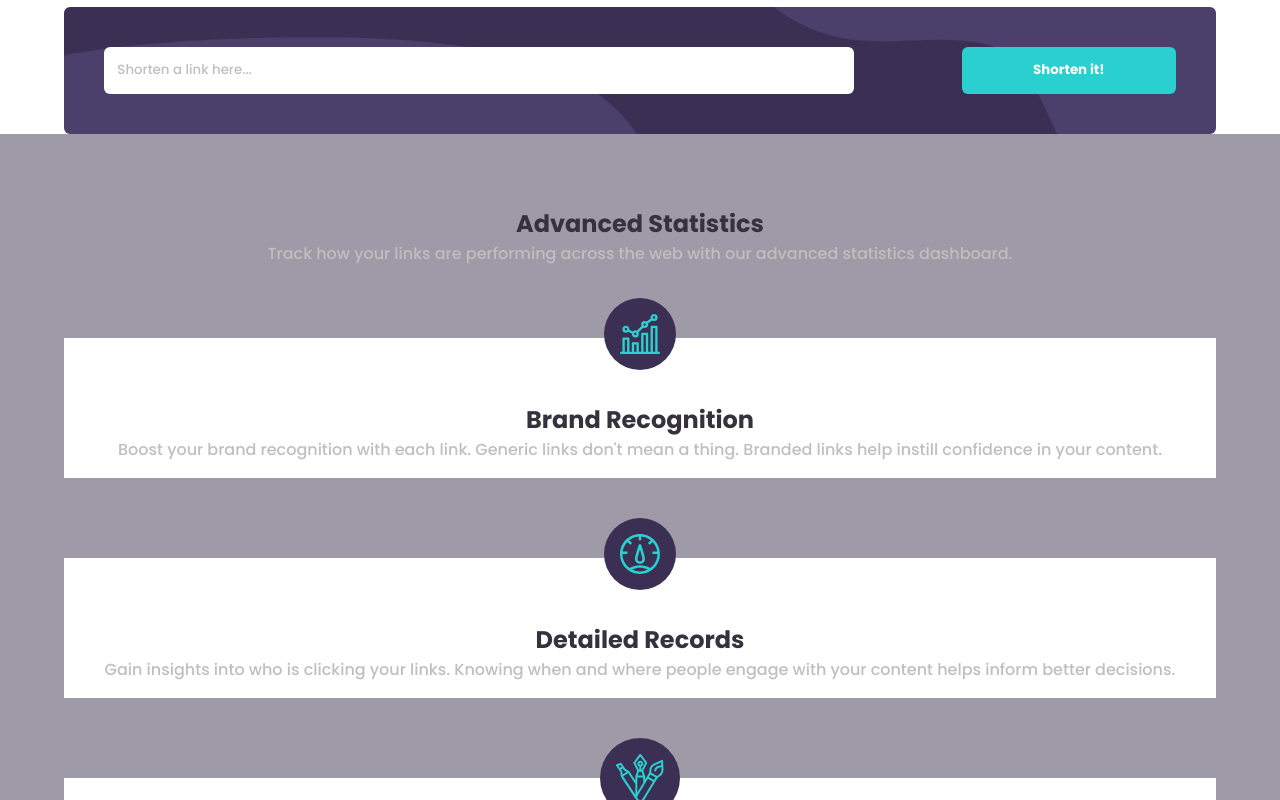
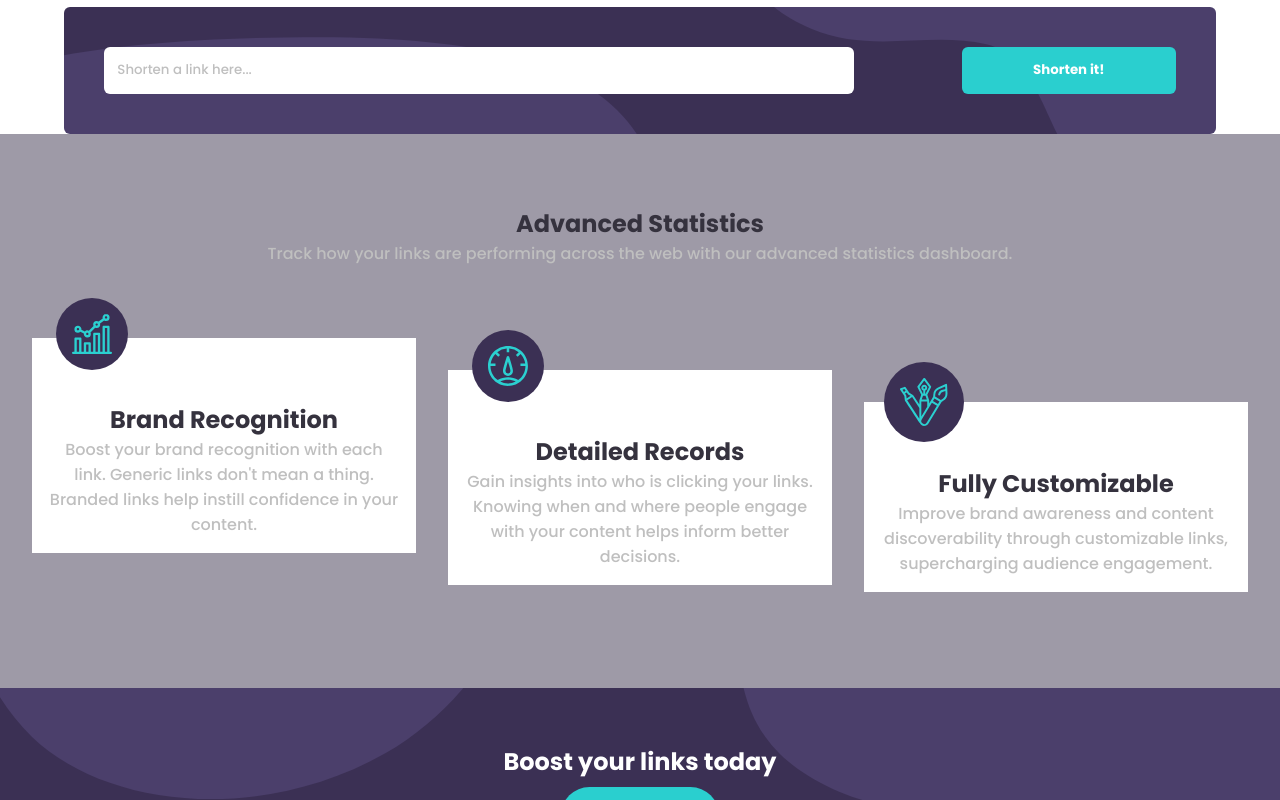
Before and after one commit to winstein27/url-shortener, a React (Vite) app: page / in a window 1280 px wide. Shown: the part 580-1380 px from the top of the page. Built offline with nearby package versions, Linux system fonts and the light colour scheme.

Commit message:
:sparkles: feat: responsive features section
Making features section responsive to different devices sizes

```diff
--- a/src/components/main/Features.module.scss
+++ b/src/components/main/Features.module.scss
@@ -1,7 +1,12 @@
+.container {
+  background-color: $features-background;
+  width: 100%;
+
   .features {
-  background-color: $features-background;
     text-align: center;
     padding-bottom: 2rem;
+    max-width: $max-width;
+    margin: auto;
 
     h2,
     p {
@@ -44,4 +49,31 @@
     .feature:last-of-type {
       margin-bottom: 0;
     }
+
+    @media (min-width: $mobile-size) {
+      .features-group {
+        display: flex;
+        justify-content: center;
+        align-items: flex-start;
+        padding-bottom: 4rem;
+
+        .feature {
+          width: 30%;
+          margin: 0 1rem;
+
+          .image {
+            left: 60px;
           }
+        }
+
+        .feature + .feature {
+          margin-top: 2rem;
+        }
+
+        .feature + .feature + .feature {
+          margin-top: 4rem;
+        }
+      }
+    }
+  }
+}
--- a/src/components/main/Features.tsx
+++ b/src/components/main/Features.tsx
@@ -6,6 +6,7 @@ import fullyCustomizable from "../../assets/images/icon-fully-customizable.svg";
 
 const Features = () => {
   return (
+    <div className={styles.container}>
       <div className={styles.features}>
         <div className={styles["main-feature"]}>
           <h2>Advanced Statistics</h2>
@@ -14,7 +15,7 @@ const Features = () => {
             statistics dashboard.
           </p>
         </div>
-      <div>
+        <div className={styles["features-group"]}>
           <div className={styles.feature}>
             <div className={styles.image}>
               <img src={brandRecognition} alt="" />
@@ -22,7 +23,8 @@ const Features = () => {
             <h2>Brand Recognition</h2>
             <p>
               Boost your brand recognition with each link. Generic links don't
-            mean a thing. Branded links help instill confidence in your content.
+              mean a thing. Branded links help instill confidence in your
+              content.
             </p>
           </div>
           <div className={styles.feature}>
@@ -32,7 +34,8 @@ const Features = () => {
             <h2>Detailed Records</h2>
             <p>
               Gain insights into who is clicking your links. Knowing when and
-            where people engage with your content helps inform better decisions.
+              where people engage with your content helps inform better
+              decisions.
             </p>
           </div>
           <div className={styles.feature}>
@@ -47,6 +50,7 @@ const Features = () => {
           </div>
         </div>
       </div>
+    </div>
   );
 };
 
```
Lines whose indentation alone changed are shown as unchanged.
